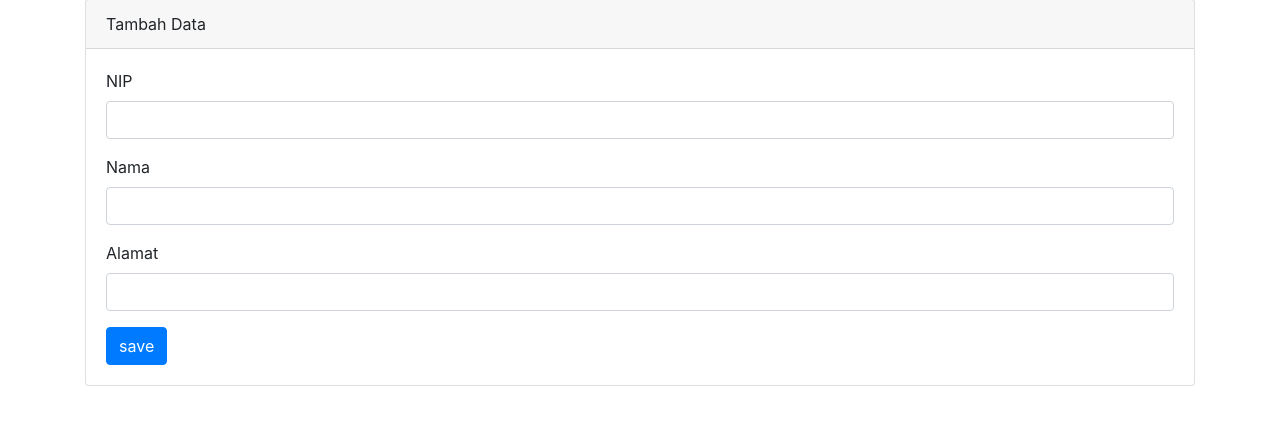
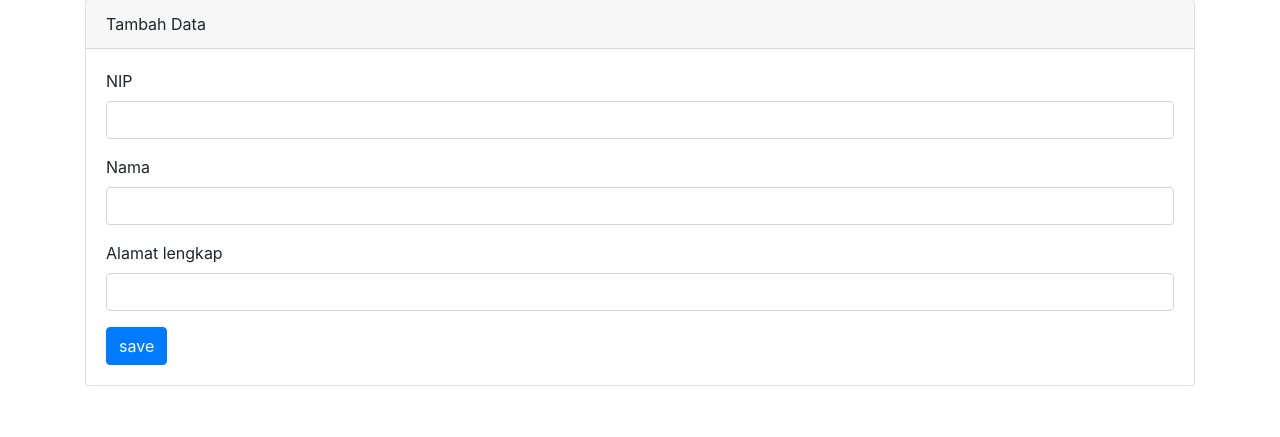
Before and after one commit to rafeyfaasyla/Day3PraPKL_ReviewOOP, a PHP site: page /create.php in a window 1280 px wide. Shown: the part 103-540 px from the top of the page. Run offline with PHP 8.4, Linux system fonts and the light colour scheme.

Commit message:
pembaruan5

```diff
--- a/guru/create.php
+++ b/guru/create.php
@@ -51,7 +51,7 @@
                         <input type="text" class="form-control" name="nama">
                     </div>
                     <div class="form-group">
-                        <label for="exampleInputEmail1">Alamat</label>
+                        <label for="exampleInputEmail1">Alamat lengkap</label>
                         <input type="text" class="form-control" name="alamat">
                     </div>
                     <button type="submit" name="save" class="btn btn-primary">save</button>
```
